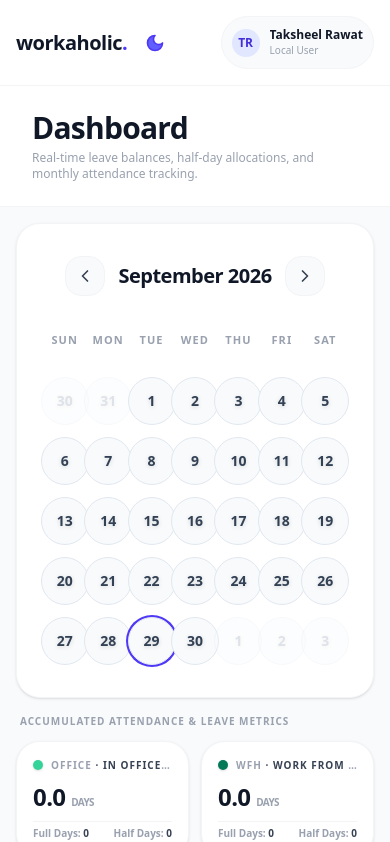
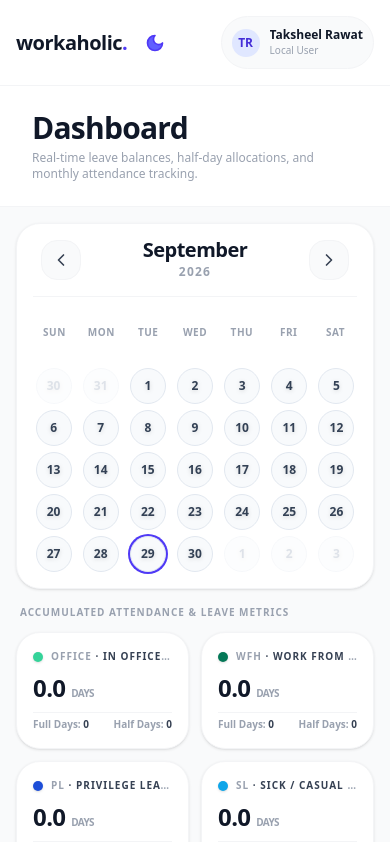
Before and after one commit to TaksheelSingh/workaholic, a React (Vite) app: page / in a window 390 px wide. Shown: the top 842 px of the page. Built offline with nearby package versions, Linux system fonts and the light colour scheme; no server answers.

Commit message:
Center align Month & Year header with stacked text, widen arrow spacing, and add responsive circle sizing

```diff
--- a/src/components/CalendarCard.jsx
+++ b/src/components/CalendarCard.jsx
@@ -16,37 +16,45 @@ export const CalendarCard = ({
   const todayKey = formatDateKey(new Date().getFullYear(), new Date().getMonth(), new Date().getDate());
 
   return (
-    <div className="bg-white dark:bg-gray-900 rounded-3xl border border-gray-100 dark:border-gray-800 shadow-sm p-8 space-y-6 transition-colors duration-200">
+    <div className="bg-white dark:bg-gray-900 rounded-3xl border border-gray-100 dark:border-gray-800 shadow-sm p-4 sm:p-6 md:p-8 space-y-6 transition-colors duration-200">
 
-      {/* Centered Month Navigation: < September 2026 > */}
-      <div className="flex items-center justify-between px-4 pb-2">
+      {/* Month Navigation: Left arrow far left, Centered Month Name on top, Year below, Right arrow far right */}
+      <div className="flex items-center justify-between px-2 sm:px-4 pb-4 border-b border-gray-100 dark:border-gray-800">
         <button
           type="button"
           onClick={onPrevMonth}
-          className="w-10 h-10 rounded-2xl bg-gray-50 dark:bg-gray-800 border border-gray-100 dark:border-gray-700/80 flex items-center justify-center text-gray-700 dark:text-gray-200 hover:bg-gray-100 dark:hover:bg-gray-700 transition cursor-pointer"
+          title="Previous Month"
+          className="w-10 h-10 rounded-2xl bg-gray-50 dark:bg-gray-800 border border-gray-100 dark:border-gray-700/80 flex items-center justify-center text-gray-700 dark:text-gray-200 hover:bg-gray-100 dark:hover:bg-gray-700 transition cursor-pointer flex-shrink-0"
         >
           <ChevronLeft className="w-5 h-5" />
         </button>
 
-        <h2 className="text-xl font-black text-gray-900 dark:text-white tracking-tight">
-          {MONTH_NAMES[monthIndex]} {year}
-        </h2>
+        {/* Middle Aligned Month & Year Header */}
+        <div className="flex flex-col items-center justify-center text-center mx-auto">
+          <h2 className="text-xl sm:text-2xl font-black text-gray-900 dark:text-white tracking-tight leading-none">
+            {MONTH_NAMES[monthIndex]}
+          </h2>
+          <span className="text-xs sm:text-sm font-bold text-gray-400 dark:text-gray-500 tracking-widest mt-1">
+            {year}
+          </span>
+        </div>
 
         <button
           type="button"
           onClick={onNextMonth}
-          className="w-10 h-10 rounded-2xl bg-gray-50 dark:bg-gray-800 border border-gray-100 dark:border-gray-700/80 flex items-center justify-center text-gray-700 dark:text-gray-200 hover:bg-gray-100 dark:hover:bg-gray-700 transition cursor-pointer"
+          title="Next Month"
+          className="w-10 h-10 rounded-2xl bg-gray-50 dark:bg-gray-800 border border-gray-100 dark:border-gray-700/80 flex items-center justify-center text-gray-700 dark:text-gray-200 hover:bg-gray-100 dark:hover:bg-gray-700 transition cursor-pointer flex-shrink-0"
         >
           <ChevronRight className="w-5 h-5" />
         </button>
       </div>
 
       {/* 7-Column Weekday Headers */}
-      <div className="grid grid-cols-7 gap-3 text-center">
+      <div className="grid grid-cols-7 gap-1 sm:gap-2 md:gap-3 text-center">
         {WEEKDAYS.map((wd) => (
           <div
             key={wd}
-            className="text-[11px] font-black text-gray-400 dark:text-gray-500 uppercase tracking-widest py-1"
+            className="text-[10px] sm:text-[11px] font-black text-gray-400 dark:text-gray-500 uppercase tracking-wider py-1"
           >
             {wd}
           </div>
@@ -54,7 +62,7 @@ export const CalendarCard = ({
       </div>
 
       {/* Day Circles Grid */}
-      <div className="grid grid-cols-7 gap-3 justify-items-center">
+      <div className="grid grid-cols-7 gap-1.5 sm:gap-2.5 md:gap-3 justify-items-center">
         {days.map((dayObj) => {
           const entry = leaves[dayObj.dateStr];
           const isToday = dayObj.dateStr === todayKey;
--- a/src/components/DateCircle.jsx
+++ b/src/components/DateCircle.jsx
@@ -46,7 +46,7 @@ export const DateCircle = ({
       onClick={onClick}
       style={style}
       className={`
-        w-12 h-12 rounded-full flex items-center justify-center transition-all duration-200 cursor-pointer select-none font-bold text-sm
+        w-9 h-9 sm:w-11 sm:h-11 md:w-12 md:h-12 rounded-full flex items-center justify-center transition-all duration-200 cursor-pointer select-none font-bold text-xs sm:text-sm
         ${!isCurrentMonth ? 'opacity-30' : ''}
         ${isSelected ? 'ring-4 ring-indigo-500 ring-offset-2 dark:ring-offset-gray-900 scale-105' : ''}
         ${isToday && !entry ? 'ring-2 ring-indigo-600 border-2 border-indigo-500' : ''}
--- a/standalone_dashboard.html
+++ b/standalone_dashboard.html
@@ -89,10 +89,8 @@
 
       const handleDateClick = (dStr, entry) => {
         if (!entry) {
-          // 1st click: Direct trigger for In Office Work (Light Green)
           setLeaves(prev => ({ ...prev, [dStr]: { type: 'full', category: 'OFFICE' } }));
         } else {
-          // 2nd click: Open Leave Modal popup
           setModal({ open: true, dateStr: dStr, entry: entry });
         }
       };
@@ -130,7 +128,7 @@
               </div>
             </div>
 
-            {/* Profile badge with hover */}
+            {/* Profile badge */}
             <div className="p-2.5 md:p-3 rounded-full bg-gray-50 dark:bg-gray-800 border border-gray-100 dark:border-gray-800 flex items-center space-x-3 hover:bg-gray-100 dark:hover:bg-gray-800/90 hover:shadow-md transition cursor-pointer">
               <div className="w-7 h-7 md:w-8 md:h-8 rounded-full bg-indigo-100 dark:bg-indigo-900 text-indigo-700 dark:text-indigo-300 font-bold flex items-center justify-center text-xs">TR</div>
               <div>
@@ -153,20 +151,26 @@
               <div className="grid grid-cols-1 xl:grid-cols-12 gap-6 items-start">
 
                 {/* Central Calendar (6 Cols Desktop) */}
-                <div className="xl:col-span-6 bg-white dark:bg-gray-900 rounded-3xl p-6 md:p-8 border border-gray-100 dark:border-gray-800 shadow-sm space-y-6">
-                  <div className="flex items-center justify-between px-4 pb-2">
-                    <button onClick={() => setMonthIdx(m => m === 0 ? 11 : m - 1)} className="w-10 h-10 rounded-2xl bg-gray-50 dark:bg-gray-800 flex items-center justify-center font-bold hover:bg-gray-100 dark:hover:bg-gray-700 transition cursor-pointer">‹</button>
-                    <h2 className="text-xl font-black text-gray-900 dark:text-white">{MONTHS[monthIdx]} {year}</h2>
-                    <button onClick={() => setMonthIdx(m => m === 11 ? 0 : m + 1)} className="w-10 h-10 rounded-2xl bg-gray-50 dark:bg-gray-800 flex items-center justify-center font-bold hover:bg-gray-100 dark:hover:bg-gray-700 transition cursor-pointer">›</button>
+                <div className="xl:col-span-6 bg-white dark:bg-gray-900 rounded-3xl p-4 sm:p-6 md:p-8 border border-gray-100 dark:border-gray-800 shadow-sm space-y-6">
+                  {/* Middle Aligned Month & Year Header */}
+                  <div className="flex items-center justify-between px-2 sm:px-4 pb-4 border-b border-gray-100 dark:border-gray-800">
+                    <button onClick={() => setMonthIdx(m => m === 0 ? 11 : m - 1)} className="w-10 h-10 rounded-2xl bg-gray-50 dark:bg-gray-800 flex items-center justify-center font-bold hover:bg-gray-100 dark:hover:bg-gray-700 transition cursor-pointer flex-shrink-0">‹</button>
+
+                    <div className="flex flex-col items-center justify-center text-center mx-auto">
+                      <h2 className="text-xl sm:text-2xl font-black text-gray-900 dark:text-white leading-none">{MONTHS[monthIdx]}</h2>
+                      <span className="text-xs sm:text-sm font-bold text-gray-400 dark:text-gray-500 tracking-widest mt-1">{year}</span>
+                    </div>
+
+                    <button onClick={() => setMonthIdx(m => m === 11 ? 0 : m + 1)} className="w-10 h-10 rounded-2xl bg-gray-50 dark:bg-gray-800 flex items-center justify-center font-bold hover:bg-gray-100 dark:hover:bg-gray-700 transition cursor-pointer flex-shrink-0">›</button>
                   </div>
 
-                  <div className="grid grid-cols-7 gap-3 text-center text-[11px] font-black text-gray-400 dark:text-gray-500">
+                  <div className="grid grid-cols-7 gap-1 sm:gap-2 md:gap-3 text-center text-[10px] sm:text-[11px] font-black text-gray-400 dark:text-gray-500">
                     {['SUN','MON','TUE','WED','THU','FRI','SAT'].map(w => <div key={w}>{w}</div>)}
                   </div>
 
-                  <div className="grid grid-cols-7 gap-3 justify-items-center">
+                  <div className="grid grid-cols-7 gap-1.5 sm:gap-2.5 md:gap-3 justify-items-center">
                     {calDays.map((d, idx) => {
-                      if (!d) return <div key={idx} className="w-12 h-12" />;
+                      if (!d) return <div key={idx} className="w-9 h-9 sm:w-11 sm:h-11 md:w-12 md:h-12" />;
                       const dStr = `${year}-${String(monthIdx+1).padStart(2,'0')}-${String(d).padStart(2,'0')}`;
                       const entry = leaves[dStr];
                       let style = { background: isDark ? '#1F2937' : '#F8FAFC', color: isDark ? '#D1D5DB' : '#334155' };
@@ -182,7 +186,7 @@
                       }
 
                       return (
-                        <div key={dStr} style={style} onClick={() => handleDateClick(dStr, entry)} className="w-12 h-12 rounded-full flex items-center justify-center font-bold text-sm shadow-sm transition hover:scale-105 cursor-pointer">
+                        <div key={dStr} style={style} onClick={() => handleDateClick(dStr, entry)} className="w-9 h-9 sm:w-11 sm:h-11 md:w-12 md:h-12 rounded-full flex items-center justify-center font-bold text-xs sm:text-sm shadow-sm transition hover:scale-105 cursor-pointer">
                           <span>{d}</span>
                         </div>
                       );
```
